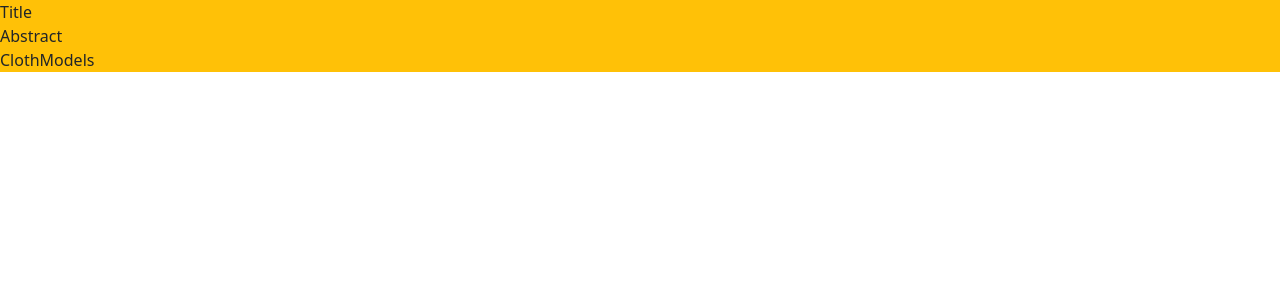
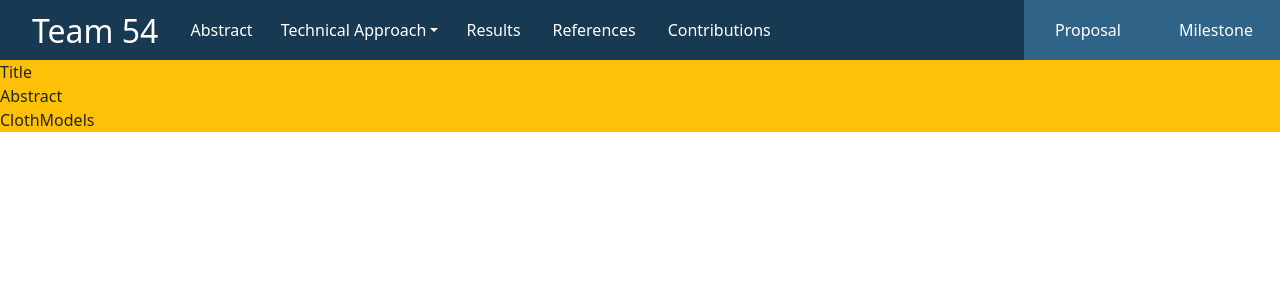
Before and after one commit to phyogitty/team54-cs184-sp21, a React (Create React App) app: page / in a window 1280 px wide. Shown: the top 300 px of the page. Built offline with nearby package versions, Linux system fonts and the light colour scheme.

Commit message:
added top nav

```diff
--- a/package.json
+++ b/package.json
@@ -7,7 +7,9 @@
     "@testing-library/jest-dom": "^5.11.4",
     "@testing-library/react": "^11.1.0",
     "@testing-library/user-event": "^12.1.10",
+    "bootstrap": "^5.0.0",
     "react": "^17.0.2",
+    "react-bootstrap": "^1.5.2",
     "react-dom": "^17.0.2",
     "react-scripts": "4.0.3",
     "web-vitals": "^1.0.1"
--- a/src/App.css
+++ b/src/App.css
@@ -1,3 +1,61 @@
+.center {
+  display: flex;
+  flex-direction: column;
+  justify-content: center;
+  align-items: center;
+}
+
+.left-align {
+  /* top: 50%; */
+  display: flex;
+  flex-direction: row;
+  justify-content: left;
+  align-items: center;
+  height: 100%;
+  line-height: 100%;
+  text-align: center;
+}
+.item {
+  display: inline-block;
+  vertical-align: middle;
+  line-height: normal;
+}
+#group-name {
+  font-size: 2rem;
+}
+.dropdown {
+  background-color: #173952 !important;
+  box-shadow: none !important;
+  border: none !important;
+}
+.dd-item {
+}
+.nav-dim {
+  min-height: 60px;
+}
+
+#topNav-area {
+  min-height: 60px;
+}
+.wid-70 {
+  width: 80%;
+}
+.wid-15 {
+  width: 10%;
+}
+.bg-blue1 {
+  background-color: #173952 !important;
+}
+.bg-blue2 {
+  background-color: #2f6388 !important;
+}
+.bg-blue3 {
+  background-color: #85bfe7 !important;
+}
+
+.tc-white {
+  color: white;
+}
 .App {
   text-align: center;
 }
--- a/src/App.js
+++ b/src/App.js
@@ -5,10 +5,13 @@ import Title from "./components/Title";
 import Optimizations from "./components/TechnicalApproach/Optimization";
 import ClothModels from "./components/TechnicalApproach/ClothModels";
 import WindEffect from "./components/TechnicalApproach/WindEffect";
+import TopNav from "./components/TopNav";
 
 function App() {
   return (
     <div className="bg-warning">
+      <TopNav />
+      <div id="topNav-area"></div>
       <Title />
       <Abstract />
       <Optimizations />
--- /dev/null
+++ b/src/components/TechApproachDropDown.js
@@ -0,0 +1,31 @@
+import React from "react";
+import { Dropdown } from "react-bootstrap";
+
+const TechApproachDropDown = () => {
+  return (
+    <div>
+      <Dropdown>
+        <Dropdown.Toggle
+          variant="success"
+          id="dropdown-basic"
+          className="dropdown"
+        >
+          Technical Approach
+        </Dropdown.Toggle>
+
+        <Dropdown.Menu className="bg-blue3">
+          <Dropdown.Item className="py-2" href="#/action-1">
+            Simulation Speed-up
+          </Dropdown.Item>
+          <Dropdown.Item className="py-2" href="#/action-2">
+            Different Cloth Types
+          </Dropdown.Item>
+          <Dropdown.Item className="py-2" href="#/action-3">
+            Wind Effect on Flag
+          </Dropdown.Item>
+        </Dropdown.Menu>
+      </Dropdown>
+    </div>
+  );
+};
+export default TechApproachDropDown;
--- /dev/null
+++ b/src/components/TopNav.js
@@ -0,0 +1,24 @@
+import React from "react";
+import TechApproachDropDown from "./TechApproachDropDown";
+const TopNav = () => {
+  return (
+    <div className="fixed-top nav-dim bg-info d-flex flex-row">
+      <div className="wid-70 bg-blue1 tc-white px-3">
+        <div className="left-align">
+          <span className="item mx-3" id="group-name">
+            Team 54
+          </span>
+          <span className="item mx-3">Abstract</span>
+          <TechApproachDropDown />
+          <span className="item mx-3">Results</span>
+          <span className="item mx-3">References</span>
+          <span className="item mx-3">Contributions</span>
+        </div>
+      </div>
+      <div className="wid-15 bg-blue2 tc-white center">Proposal</div>
+      <div className="wid-15 bg-blue2 tc-white center">Milestone</div>
+    </div>
+  );
+};
+
+export default TopNav;
```
Also changed, not shown: 2 other files (tests, documents, lock files or other folders).
